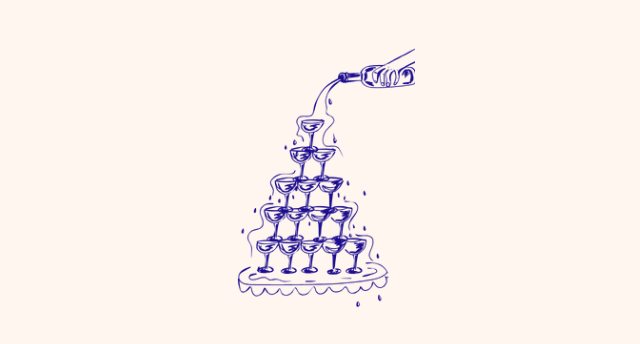
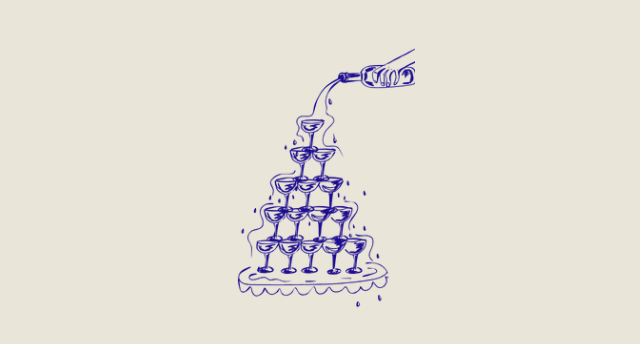
Before and after one commit to gustavlarsson/wedding, a plain HTML site: page index.html in a window 1280 px wide. Shown: the part 156-500 px from the top of the page, without its empty margins (325-965 px from the left). Drawn offline with Linux system fonts and the light colour scheme; a web font is replaced by a local one.

Commit message:
change coloours

```diff
--- a/main.css
+++ b/main.css
@@ -1,7 +1,7 @@
 body {
   font-family: "Post", sans-serif;
-  background-color: rgb(255, 247, 239);
-  color: #1c0c90;
+  background-color: rgb(233, 229, 216);
+  color: #fd8e87;
   display: flex;
   flex-direction: column;
   align-items: center;
```
